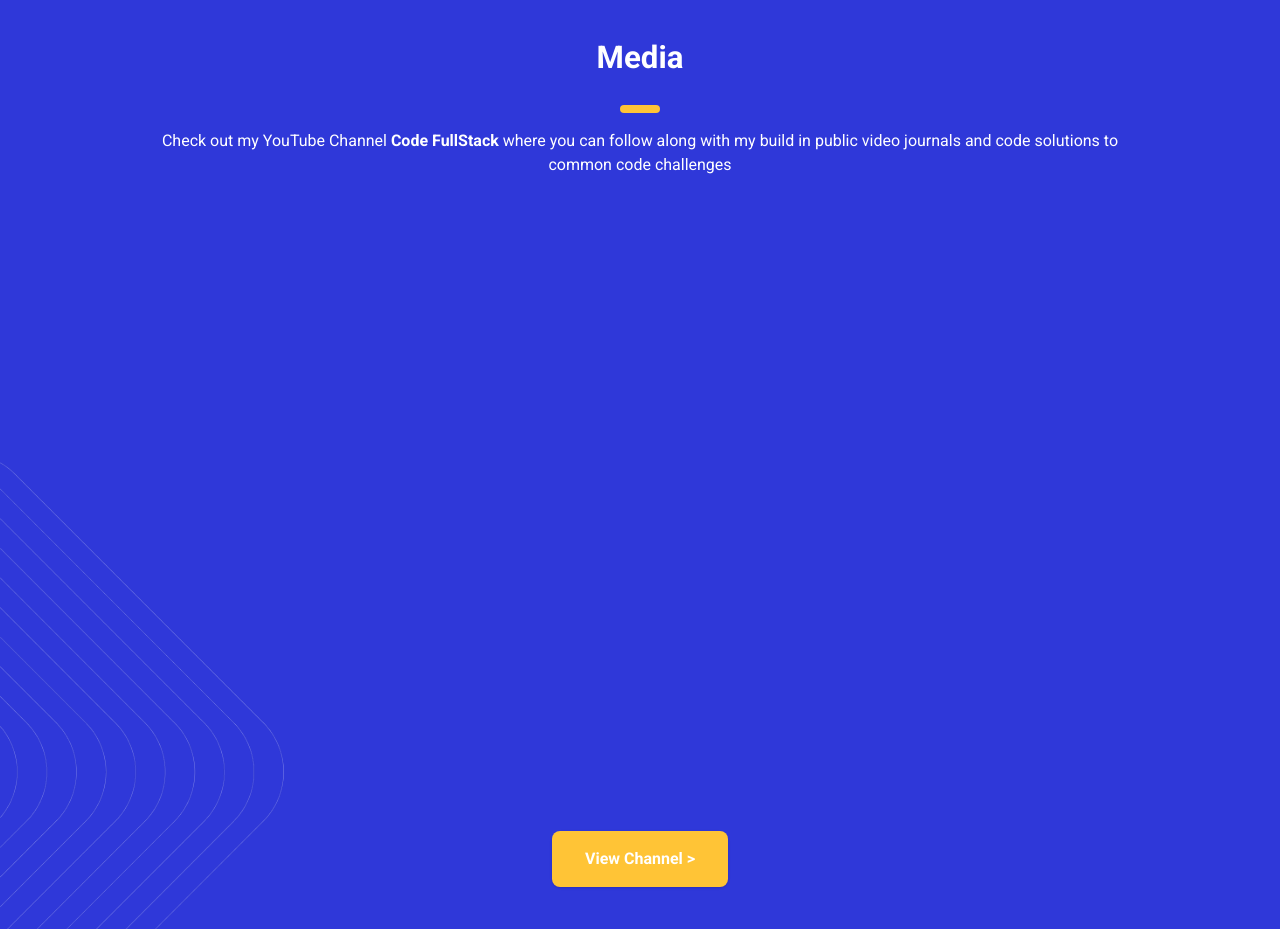
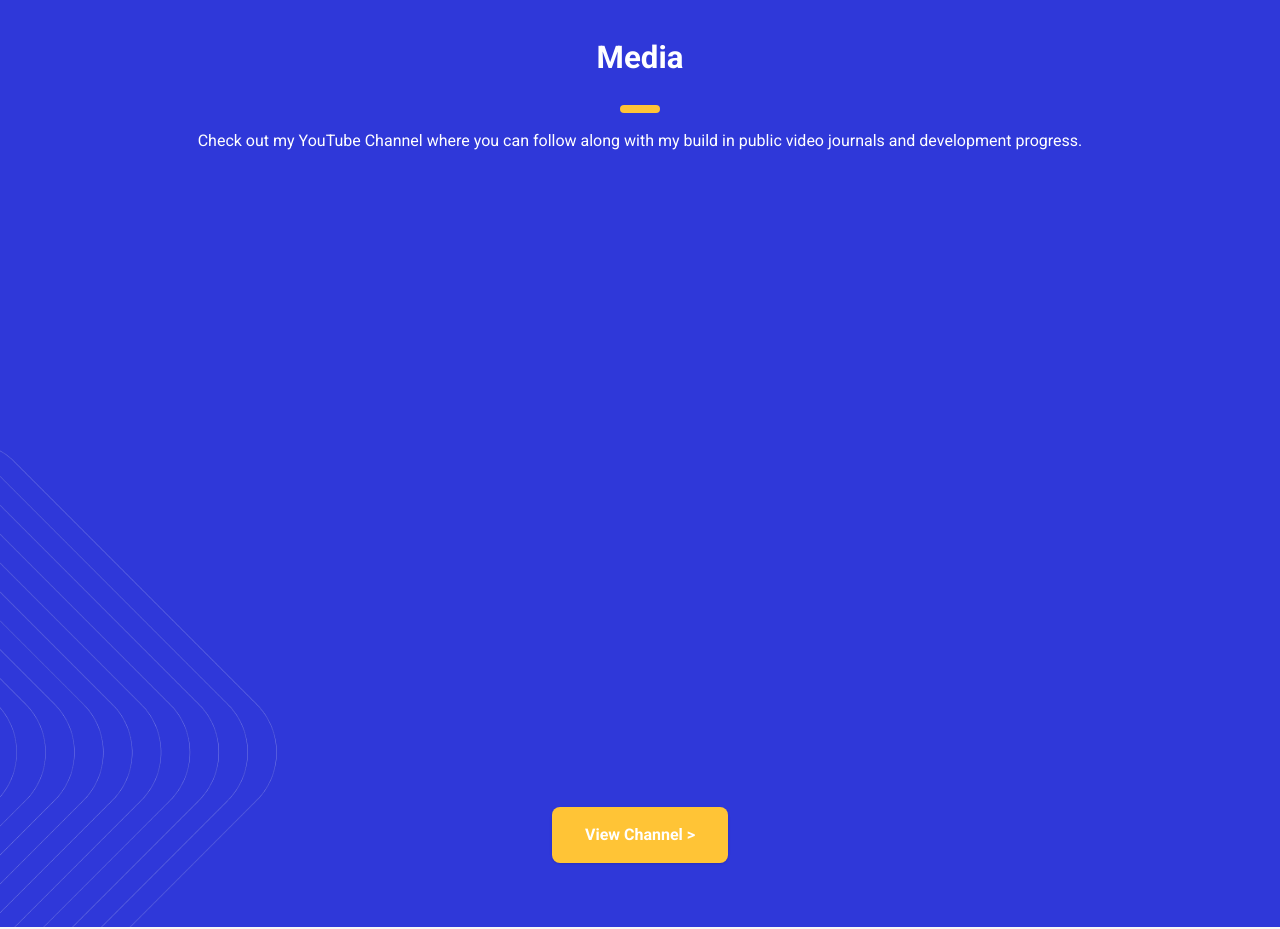
Before and after one commit to adamrichardturner/portfolio-2023, a Next.js app: page / in a window 1280 px wide. Shown: the part 2200-3129 px from the top of the page. Built offline with nearby package versions, Linux system fonts and the light colour scheme.

Commit message:
Updated media

```diff
--- a/components/Contact/Contact.tsx
+++ b/components/Contact/Contact.tsx
@@ -71,7 +71,7 @@
                 </div>
               </a>
               <a
-                href='https://www.youtube.com/@codefullstack'
+                href='https://www.youtube.com/@adamrichardturner'
                 target='_blank'
                 rel='noreferrer'
               >
--- a/components/Media/Media.tsx
+++ b/components/Media/Media.tsx
@@ -14,20 +14,18 @@
           </h2>
           <div className='bg-secondary py-1 px-5 rounded-xl'></div>
           <p className='mt-4 text-center pb-14'>
-            Check out my YouTube Channel{' '}
-            <span className='font-bold'>Code FullStack</span> where you can
-            follow along with my build in public video journals and code
-            solutions to common code challenges
+            Check out my YouTube Channel where you can follow along with my
+            build in public video journals and development progress.
           </p>
         </div>
         <div className='playerWrapper'>
           <div className='player'>
-            <YouTubePlayer videoId='b-AJvc8aQyk' />
+            <YouTubePlayer videoId='7fWE_9HhiXo' />
           </div>
         </div>
         <div className='flex items-center justify-center pt-10'>
           <a
-            href='https://www.youtube.com/@codefullstack'
+            href='https://www.youtube.com/@adamrichardturner'
             target='_blank'
             rel='noreferrer'
           >
```
